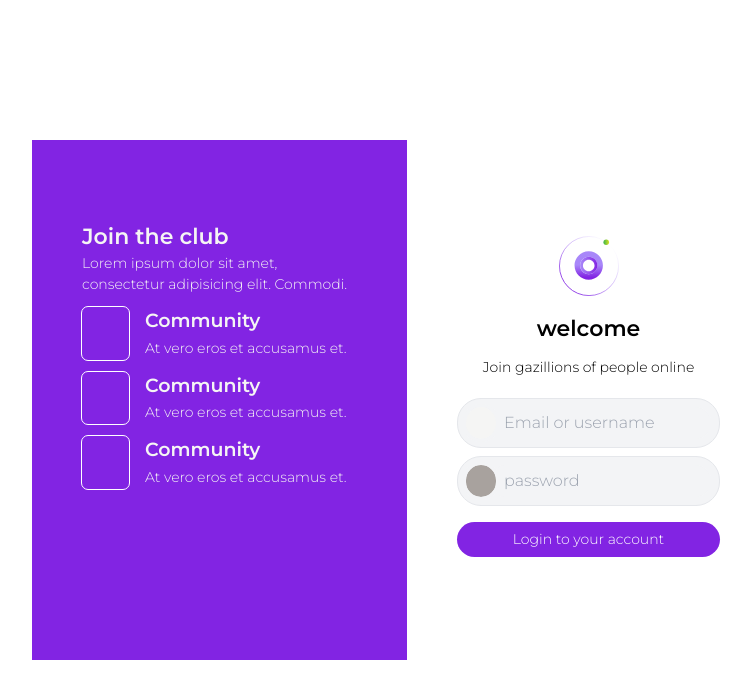
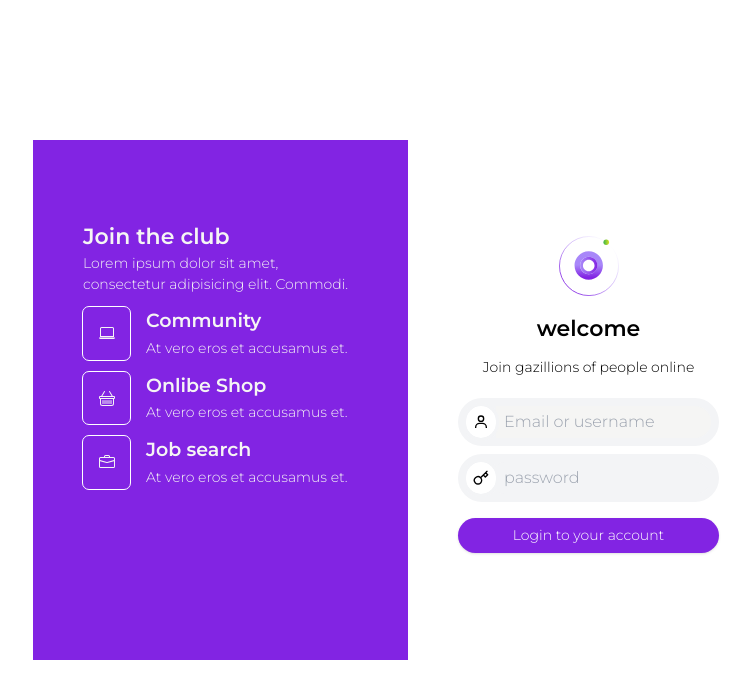
Before and after one commit to kennedybabu/mysite-front-react, a React (Create React App) app: page /login in a window 1280 px wide. Shown: the top 698 px of the page, without its empty margins (239-990 px from the left). Built offline with nearby package versions, Linux system fonts and the light colour scheme; no server answers.

Commit message:
feature: create a post

```diff
--- a/package.json
+++ b/package.json
@@ -12,6 +12,7 @@
     "react": "^18.2.0",
     "react-dom": "^18.2.0",
     "react-icons": "^4.11.0",
+    "react-jwt": "^1.2.0",
     "react-router-dom": "^6.16.0",
     "react-scripts": "5.0.1",
     "web-vitals": "^2.1.4"
--- a/src/App.js
+++ b/src/App.js
@@ -27,10 +27,6 @@ let fetchPosts = async() => {
         </BrowserRouter>
       </div>
   )
-
-
-
-
 }
 
 export default App;
--- a/src/components/MemberWidget.jsx
+++ b/src/components/MemberWidget.jsx
@@ -69,7 +69,7 @@ const MemberWidget = () => {
 
                     </div>
                     <div className='h-full mx-4 flex items-start justify-center flex-col'>
-                        <a href='#' className='text-sm font-bold hover:underline'>{user.username}</a>
+                        <a className='text-sm font-bold hover:underline'>{user.username}</a>
                         <small className='text-[12px] text-gray-400'>2 hours ago</small>
                     </div>
                 </div>
--- a/src/components/Post.jsx
+++ b/src/components/Post.jsx
@@ -58,7 +58,7 @@ const Post = ({post}) => {
                         options ? (
                             <div className='w-44 bg-stone-100 rounded-lg transition border border-gray-100 shadow z-30 absolute -bottom-13 right-1'>
                                 <ul className='py-2 text-sm'>
-                                    <li><a href="#" className='block px-4 py-2 hover:bg-gray-100 dark:hover:bg-gray-300 dark:hover:text-black flex items-center justify-between'>Edit <CiEdit /></a></li>
+                                    <li><a className='block px-4 py-2 hover:bg-gray-100 dark:hover:bg-gray-300 dark:hover:text-black flex items-center justify-between'>Edit <CiEdit /></a></li>
                                     <li onClick={deletePost}><a className='block px-4 py-2 hover:bg-gray-100 dark:hover:bg-gray-300 dark:hover:text-black flex items-center justify-between'>Delete <AiOutlineDelete /></a></li>
                                 </ul>
                             </div>
@@ -98,7 +98,7 @@ const Post = ({post}) => {
                                 <input type="text" className='border outline-none px-4 border-gray-100 mx-2 p-1 rounded-2xl w-full' />
                                 <div className='my-2 px-4'>
                                     <button className='w-[89px] h-[26px] bg-[#8224e3] text-stone-100 rounded-xl'>post</button>
-                                    <a href="#" onClick={commenting} className='text-[#8224e3] mx-3 hover:underline'>cancel</a>
+                                    <a onClick={commenting} className='text-[#8224e3] mx-3 hover:underline'>cancel</a>
                                 </div>
                             </div>
                         </div>
--- a/src/pages/LoginPage.jsx
+++ b/src/pages/LoginPage.jsx
@@ -1,7 +1,9 @@
 import React, {useState} from 'react'
 import Lg from "../../src/assets/lg.svg"
-import axios from "axios"
-
+import axios from "axios";
+import {BsLaptop, BsBriefcase,BsBasket} from "react-icons/bs"
+import {BiUser} from "react-icons/bi"
+import {FiKey} from "react-icons/fi"
 
 const LoginPage = () => {
   const [username, setUsername] = useState('')
@@ -16,14 +18,12 @@ const LoginPage = () => {
     }
 
     const {data} = await axios.post('/token/', user, { headers: {'Conntent-Type':'application/json'}, withCredentials: true})
-    localStorage.clear()
     console.log(data)
     localStorage.setItem('access_token', data?.access)
     localStorage.setItem('refresh_token', data?.refresh)
     axios.defaults.headers.common['Authorization'] = `Bearer ${data['access']}`
     window.location.href = '/'
   }
-
 
   return (
     <div className='w-full h-screen flex items-center justify-center'>
@@ -37,7 +37,7 @@ const LoginPage = () => {
 
             <div className='flex my-3 gap-4'>
               <div className='outline outline-white outline-1 flex items-center justify-center rounded-md w-[47px] aspect-square'>
-
+                <BsLaptop />
               </div>
               <div>
                 <p className='text-[19px] font-bold'>Community</p>
@@ -47,20 +47,20 @@ const LoginPage = () => {
 
             <div className='flex my-3 gap-4'>
               <div className='outline outline-white outline-1 flex items-center justify-center rounded-md w-[47px] aspect-square'>
-
+                <BsBasket className='text-stone-100'/>
               </div>
               <div>
-                <p className='text-[19px] font-bold'>Community</p>
+                <p className='text-[19px] font-bold'>Onlibe Shop</p>
                 <small className='text-[14px]'>At vero eros et accusamus et.</small>
               </div>
             </div>
 
             <div className='flex my-3 gap-4'>
               <div className='outline outline-white outline-1 flex items-center justify-center rounded-md w-[47px] aspect-square'>
-
+                <BsBriefcase />
               </div>
               <div>
-                <p className='text-[19px] font-bold'>Community</p>
+                <p className='text-[19px] font-bold'>Job search</p>
                 <small className='text-[14px]'>At vero eros et accusamus et.</small>
               </div>
             </div>
@@ -73,20 +73,20 @@ const LoginPage = () => {
            <small className='text-[14px] my-3 text[#626c72]'>Join gazillions of people online</small>
            <div className='flex flex-col'>
               <form onSubmit={submit}>
-                <div className='flex my-2 w-full p-2  border bg-gray-100 rounded-3xl'>
-                  <div className='w-[30px] bg-stone-100 rounded-full aspect-square outline outline-gray-100 z-30'>
-
+                <div className='flex my-2 w-full p-2 bg-gray-100 rounded-3xl'>
+                  <div className='w-[30px] flex items-center justify-center bg-white rounded-full aspect-square outline outline-gray-100 z-30'>
+                    <BiUser />
                   </div>
-                  <input type="text" required onChange={(e) => setUsername(e.target.value)}  className='input-padding bg-gray-100 border-none rounded-r-3xl -rounded-l-xl outline-none p-1' placeholder='Email or username' />
+                  <input type="text" required onChange={(e) => setUsername(e.target.value)}  className='input-padding bg-stone-100 border-none rounded-r-3xl -rounded-l-xl outline-none p-1' placeholder='Email or username' />
                 </div>
 
-                <div className='flex my-2 w-full p-2 border bg-gray-100 rounded-3xl'>
-                  <div className='w-[30px] bg-stone-400 rounded-full aspect-square outline outline-gray-100 z-30'>
-
+                <div className='flex my-2 w-full p-2 bg-gray-100 rounded-3xl'>
+                  <div className='w-[30px] flex items-center justify-center bg-white rounded-full aspect-square outline outline-gray-100 z-30'>
+                    <FiKey />
                   </div>
                   <input type="password" required onChange={(e) => setPassword(e.target.value)}  className='input-padding border-none bg-gray-100 rounded-r-3xl rounded-l-xl outline-none p-1' placeholder='password' />
                 </div>
-                <button type='submit' className='px-[32px] py-[7px] w-full bg-[#8224e3] my-2 rounded-3xl text-[14px] text-white'>Login to  your account</button>
+                <button type='submit' className='px-[32px] shadow py-[7px] w-full bg-[#8224e3] my-2 rounded-3xl text-[14px] text-white'>Login to  your account</button>
               </form>
            </div>
         </div>
```
Also changed, not shown: src/pages/HomePage.jsx (+46 -6 lines), src/services/authServices.jsx (added, +12 -0 lines), 1 other file (tests, documents, lock files or other folders). Lines whose indentation alone changed are shown as unchanged.
